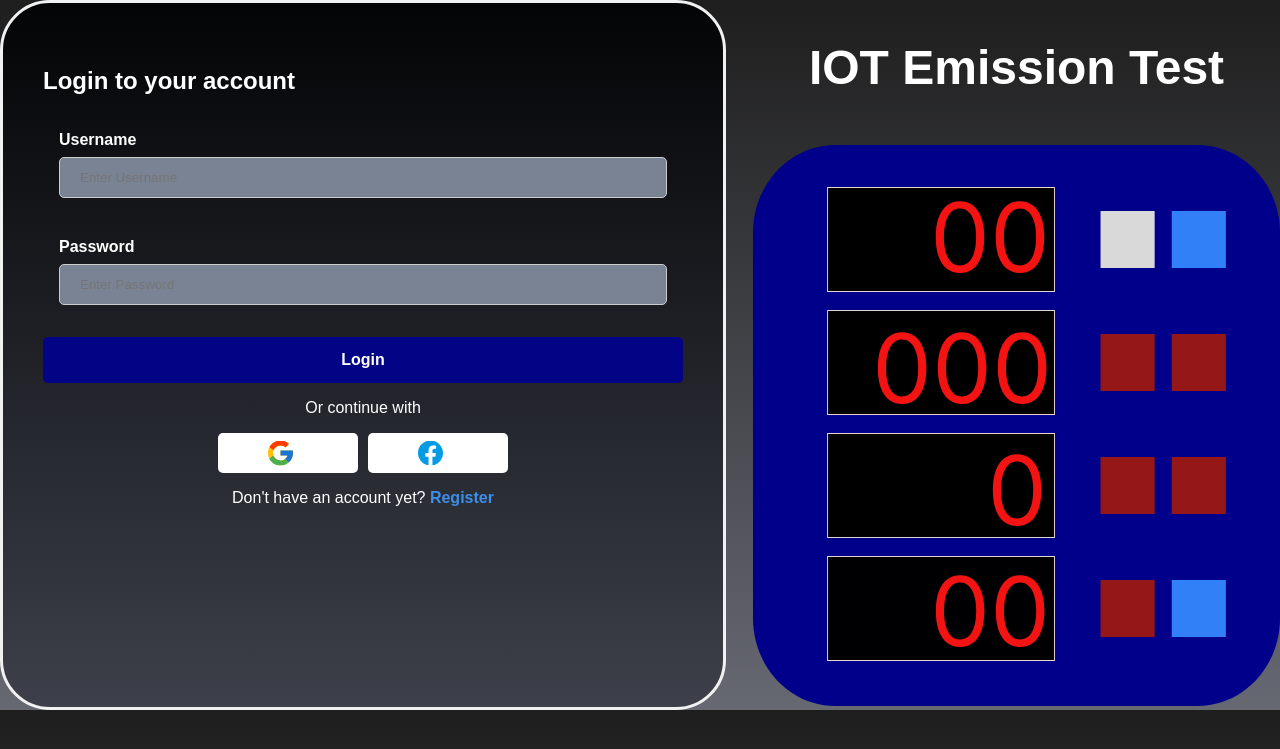
After one commit to Ranssuu/emissiontestproject, a PHP site: page /Login.php in a window 1280 px wide. The commit adds this page. Shown: the top 749 px of the page. Run offline with PHP 8.4, Linux system fonts and the light colour scheme.

Commit message:
1st commit

```diff
--- a/CSS/login.css
+++ b/CSS/login.css
@@ -12,19 +12,20 @@ h1, h2, h3, p, a {
     font-family: 'interreg', sans-serif;
 }
 
+.container {
+    display: flex;
+    justify-content: space-between;
+}
 
-.container {
+.logincontainer {
     border: 3px solid #f1f1f1;
-    width: 600px;
+    width: 50%;
     min-width: 600px;
     padding: 40px;
-    background-image: linear-gradient(to bottom, #1E1E1E, #656772);
+    background-image: linear-gradient(to bottom, #020405, #3D3F4A);
     border-radius: 50px;
     color: white;
-    position: absolute;
-    left: 20px;
-    top: 50%;
-    transform: translateY(-50%);
+    position: relative;
 }
 
 input[type="text"],
@@ -113,7 +114,7 @@ button:hover {
 }
 
 .registertextbox a[href]:hover {
-    color: #FFF;
+    color: #030385;
 }
 
 .registertextbox a:first-child {
@@ -124,3 +125,15 @@ button:hover {
     font-weight: bold;
     color: #3B8EEA;
 }
+
+.logo {
+    display: flex;
+    flex-direction: column;
+    align-items: center;
+}
+
+.logotextbox {
+    font-size: 32px;
+    color: #FFF;
+    margin-bottom: 10px;
+}
--- /dev/null
+++ b/Login.php
@@ -0,0 +1,59 @@
+<!DOCTYPE html>
+<html lang="en">
+<head>
+    <meta charset="UTF-8">
+    <meta name="viewport" content="width=device-width, initial-scale=1.0">
+    <title>Login Page</title>
+    <link rel="stylesheet" href="CSS/login.css">
+</head>
+    <style>
+        body {
+            background-image: linear-gradient(to bottom, #1E1E1E, #666872);
+            margin: 0;
+        }
+    </style>
+<body>
+    <div class="container">
+        <div class="logincontainer">
+            <div class="logintextbox">
+                <h2>Login to your account</h2>
+            </div>
+            <form action="action_page.php" method="post">
+                <div class="form-group">
+                    <label for="uname"><b>Username</b></label>
+                    <input type="text" placeholder="Enter Username" name="uname" required>
+                </div>
+                <div class="form-group">
+                    <label for="psw"><b>Password</b></label>
+                    <input type="password" placeholder="Enter Password" name="psw" required>
+                </div>
+                <button type="submit">Login</button>
+            </form>
+            <div class="textbox1">
+                <a>Or continue with</a>
+            </div>
+            <div class="social-login">
+                <button class="google-btn">
+                    <img src="imgs/Google.svg" alt="Google">
+                </button>
+                <button class="facebook-btn">
+                    <img src="imgs/facebook.svg" alt="Facebook">
+                </button>
+            </div>
+            <div class="registertextbox">
+                <a>Don't have an account yet?</a><a href=""> Register</a>
+            </div>
+        </div>
+        <div class="logocontainer">
+            <div class="logo">
+                <div class="logotextbox">
+                    <h2>IOT Emission Test</h2>
+                </div>
+                <div class="logoimg">
+                    <img src="imgs/Logo.svg" alt="IOT Emission Test">
+                </div>
+            </div>
+        </div>
+    </div>
+</body>
+</html>
```
